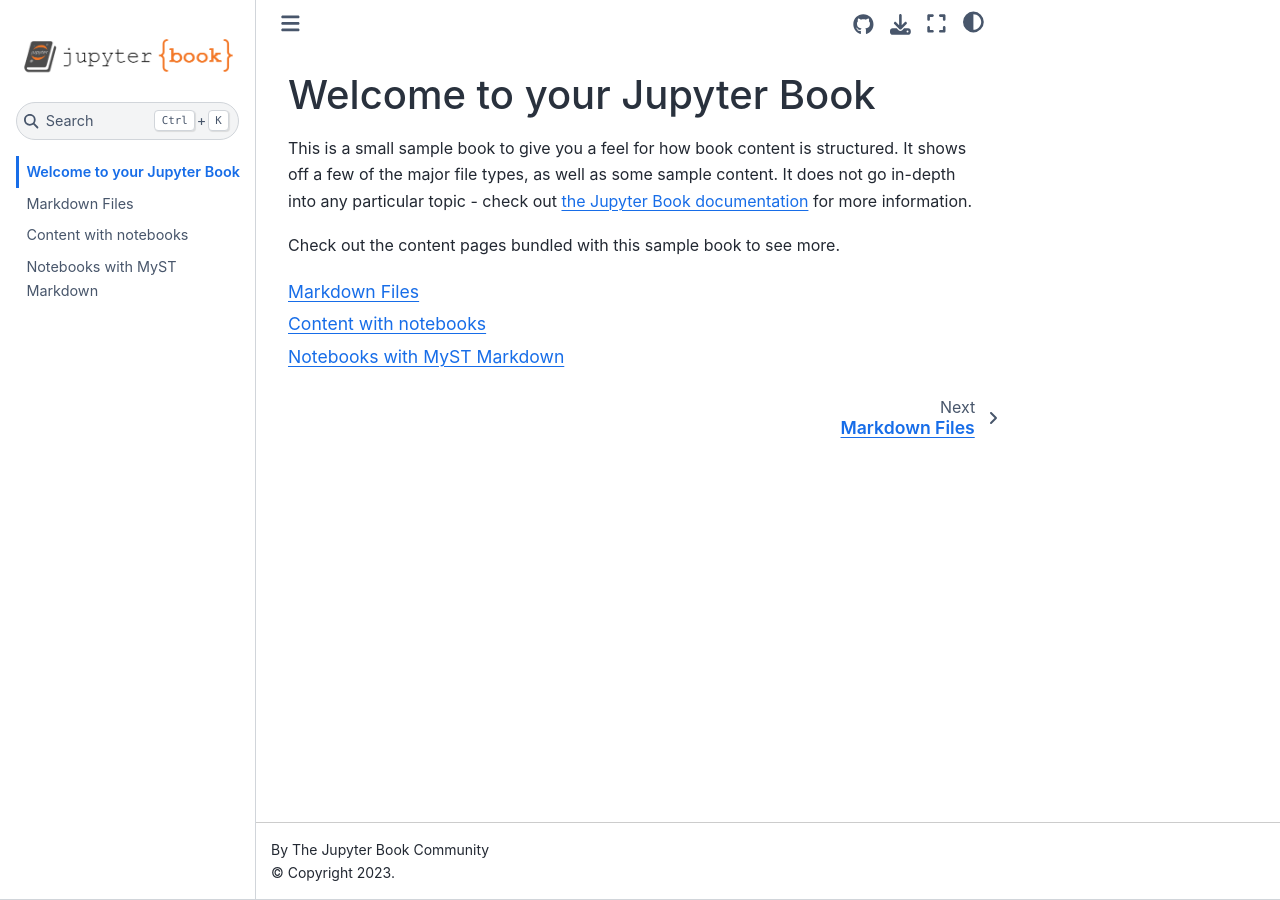
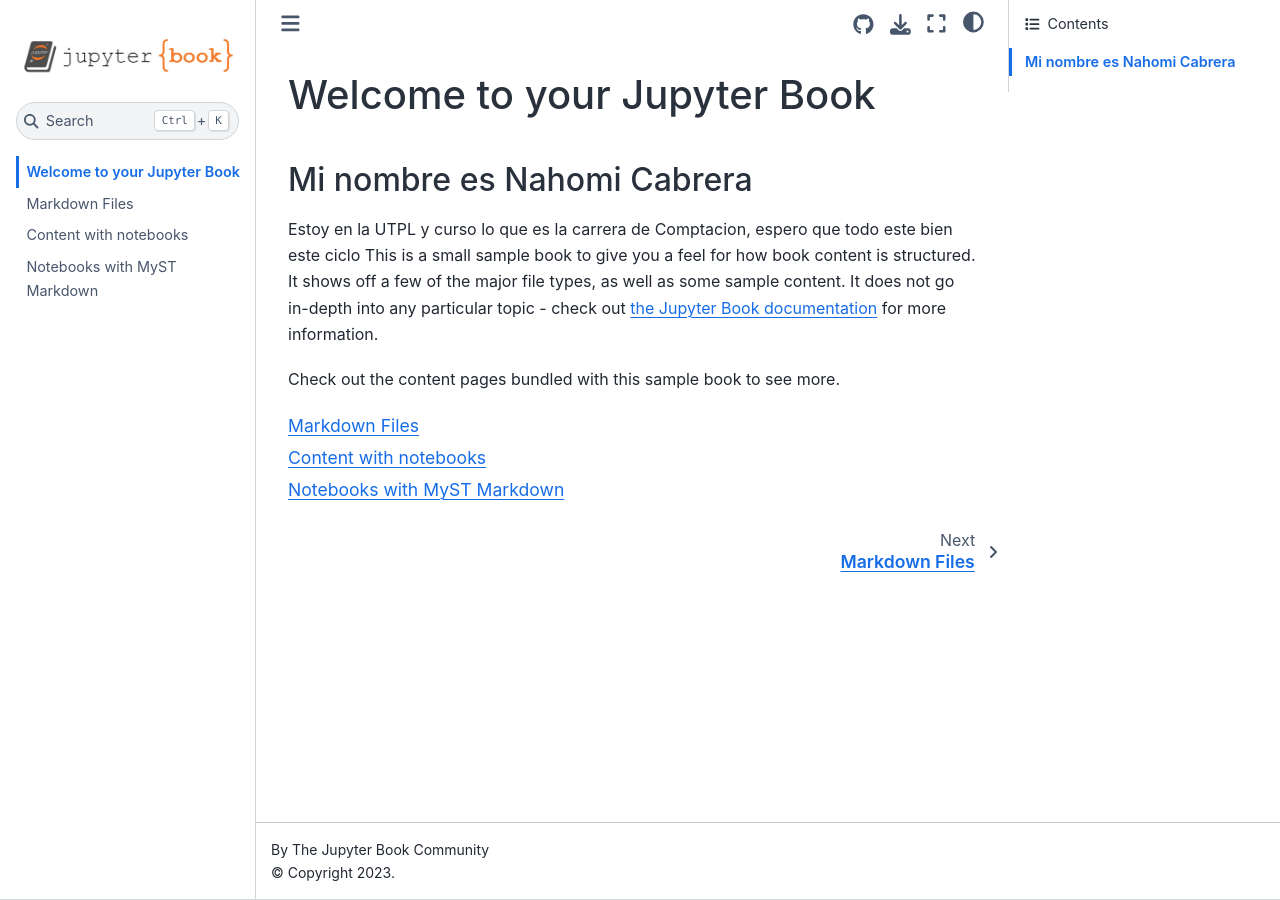
Before and after one commit to nahomi2004/clase0904, a Jupyter Book: the page built from intro.md, in a window 1280 px wide. Built offline with Jupyter Book 1.0.4 settings and Sphinx 7.4.7 and the Sphinx Book theme 1.1.4, drawn with Linux system fonts in a browser that asks for light colours.

Commit message:
Segundo commit el 09 de abril de 2025

```diff
--- a/intro.md
+++ b/intro.md
@@ -1,5 +1,6 @@
 # Welcome to your Jupyter Book
-
+## Mi nombre es Nahomi Cabrera
+Estoy en la UTPL y curso lo que es la carrera de Comptacion, espero que todo este bien este ciclo
 This is a small sample book to give you a feel for how book content is
 structured.
 It shows off a few of the major file types, as well as some sample content.
```
